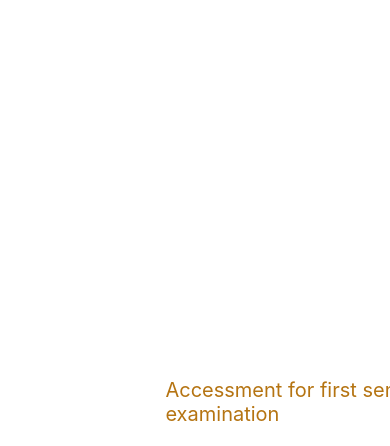
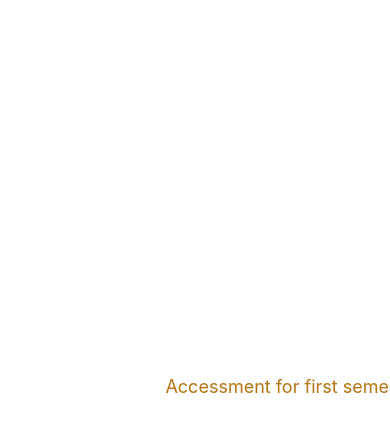
Before and after one commit to awerwew/Calculator-project, a plain HTML site: page index.html in a window 390 px wide. Shown: the part 506-952 px from the top of the page. After the commit the page ends 921 px from the top, so only its background shows below. Drawn offline with Linux system fonts and the light colour scheme.

Commit message:
changed a style

```diff
--- a/style.css
+++ b/style.css
@@ -304,4 +304,10 @@ p{
   .history-panel {
     width: 300px;
   }
+
+    p{
+    font-size: 18px;
+    display: inline;
+    color: #b57412;
+  }
 }
```
